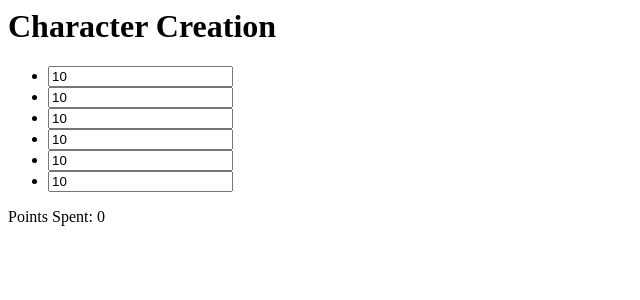
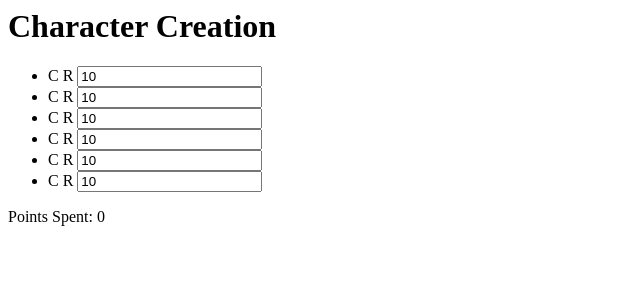
Before and after one commit to JonathanFrederick/rpg_toolkit, a Django app: page / in a window 1280 px wide. Shown: the top 300 px of the page, without its empty margins (0-640 px from the left). Run offline with Django 3.2, Linux system fonts and the light colour scheme; some libraries are stand-ins or nearby versions.

Commit message:
added warning spans to pass tests

```diff
--- a/rpg_toolkit/characters/templates/home.html
+++ b/rpg_toolkit/characters/templates/home.html
@@ -8,12 +8,30 @@
 <body>
   <h1>Character Creation</h1>
   <form><ul>
-    <li><input class='ability-box' value=10></input></li>
-    <li><input class='ability-box' value=10></input></li>
-    <li><input class='ability-box' value=10></input></li>
-    <li><input class='ability-box' value=10></input></li>
-    <li><input class='ability-box' value=10></input></li>
-    <li><input class='ability-box' value=10></input></li>
+    <li class="ability">
+      <span class="warn char-warn">C</span>
+      <span class="warn range-warn">R</span>
+      <input class='ability-box' value=10></input></li>
+    <li class="ability">
+      <span class="warn char-warn">C</span>
+      <span class="warn range-warn">R</span>
+      <input class='ability-box' value=10></input></li>
+    <li class="ability">
+      <span class="warn char-warn">C</span>
+      <span class="warn range-warn">R</span>
+      <input class='ability-box' value=10></input></li>
+    <li class="ability">
+      <span class="warn char-warn">C</span>
+      <span class="warn range-warn">R</span>
+      <input class='ability-box' value=10></input></li>
+    <li class="ability">
+      <span class="warn char-warn">C</span>
+      <span class="warn range-warn">R</span>
+      <input class='ability-box' value=10></input></li>
+    <li class="ability">
+      <span class="warn char-warn">C</span>
+      <span class="warn range-warn">R</span>
+      <input class='ability-box' value=10></input></li>
   </ul></form>
   <p>Points Spent: <span class="total-points">0</span></p>
 </body>
```
